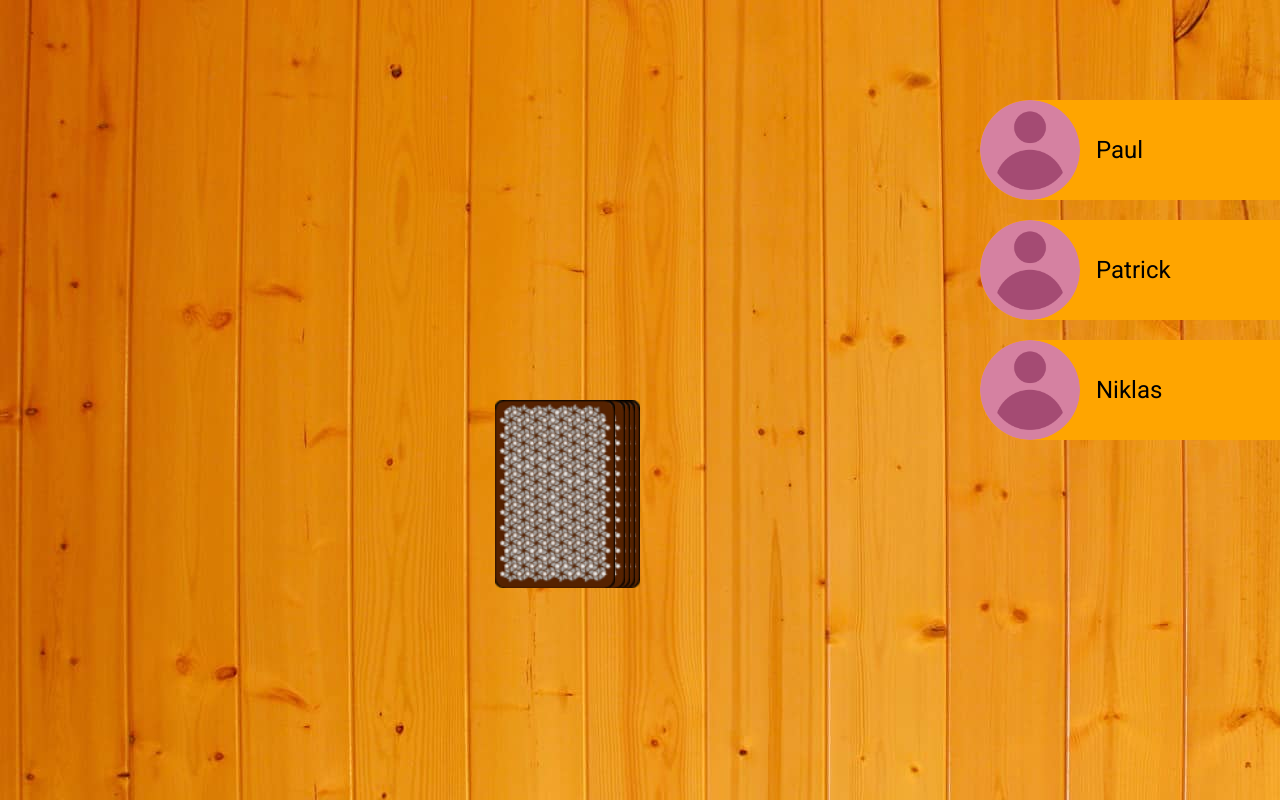
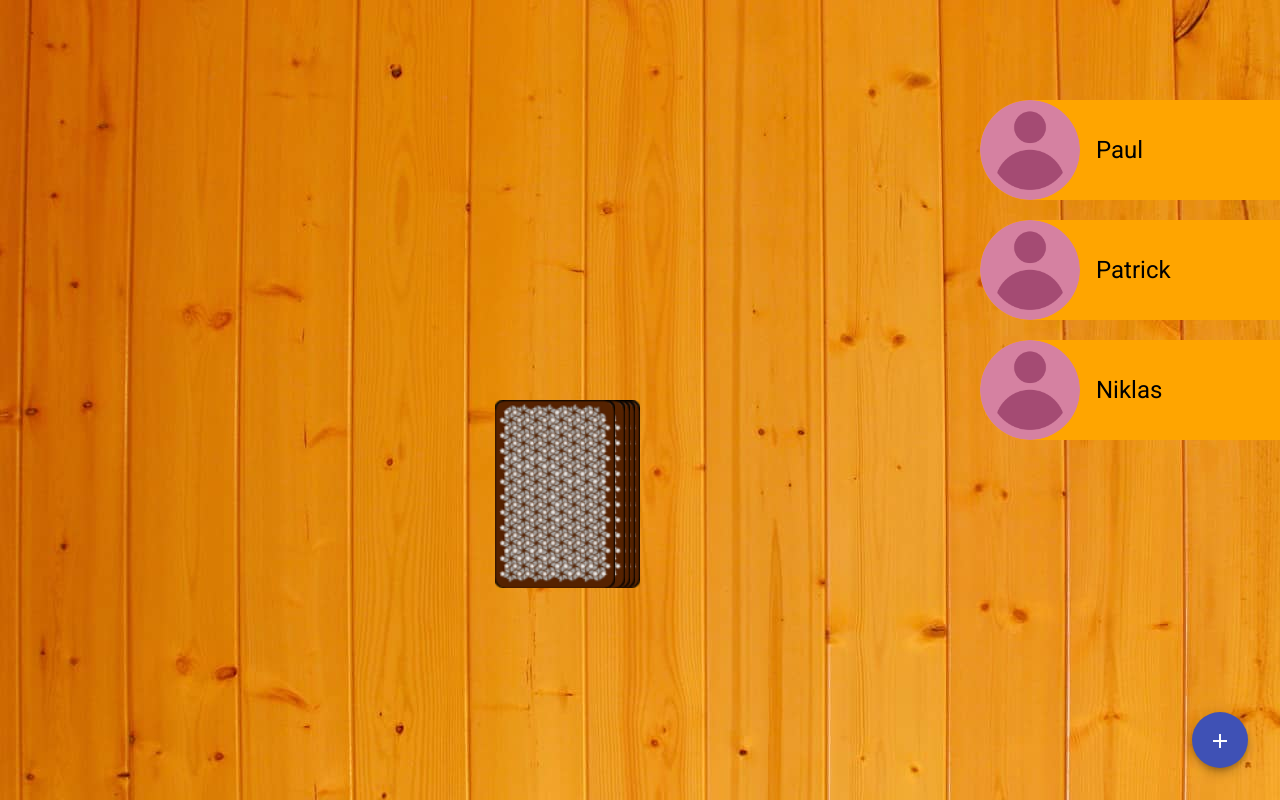
Before and after one commit to MaximilianTbR/Ring-of-fire, an Angular app: page /game in a window 1280 px wide. Built offline with nearby package versions, Linux system fonts and the light colour scheme.

Commit message:
added btn

```diff
--- a/src/app/app.module.ts
+++ b/src/app/app.module.ts
@@ -7,6 +7,8 @@
 import { GameComponent } from './game/game.component';
 import { PlayerComponent } from './player/player.component';
 import { BrowserAnimationsModule } from '@angular/platform-browser/animations';
+import { MatButtonModule } from '@angular/material/button';
+import { MatIconModule } from '@angular/material/icon';
 
 @NgModule({
   declarations: [
@@ -18,7 +20,9 @@
   imports: [
     BrowserModule,
     AppRoutingModule,
-    BrowserAnimationsModule
+    BrowserAnimationsModule,
+    MatButtonModule,
+    MatIconModule
   ],
   providers: [],
   bootstrap: [AppComponent]
--- a/src/app/game/game.component.html
+++ b/src/app/game/game.component.html
@@ -10,3 +10,7 @@
         <img (click)="takeCard()" *ngIf="pickCardAnimation" class="pick-card" style="right: 25px" src="./../../assets/img/playing_cards-master/{{ currentCard }}">
     </div>
 </div>
+
+<button mat-fab color="primary" aria-label="Example icon button with a delete icon" class="btn-add">
+    <mat-icon>add</mat-icon>
+  </button>
--- a/src/app/game/game.component.scss
+++ b/src/app/game/game.component.scss
@@ -39,6 +39,12 @@
     right: 0;
 }
 
+.btn-add {
+    position: absolute;
+    bottom: 32px;
+    right: 32px;
+}
+
 @keyframes pick-card-animation {
     0% {
         transform: scale(1);
```
